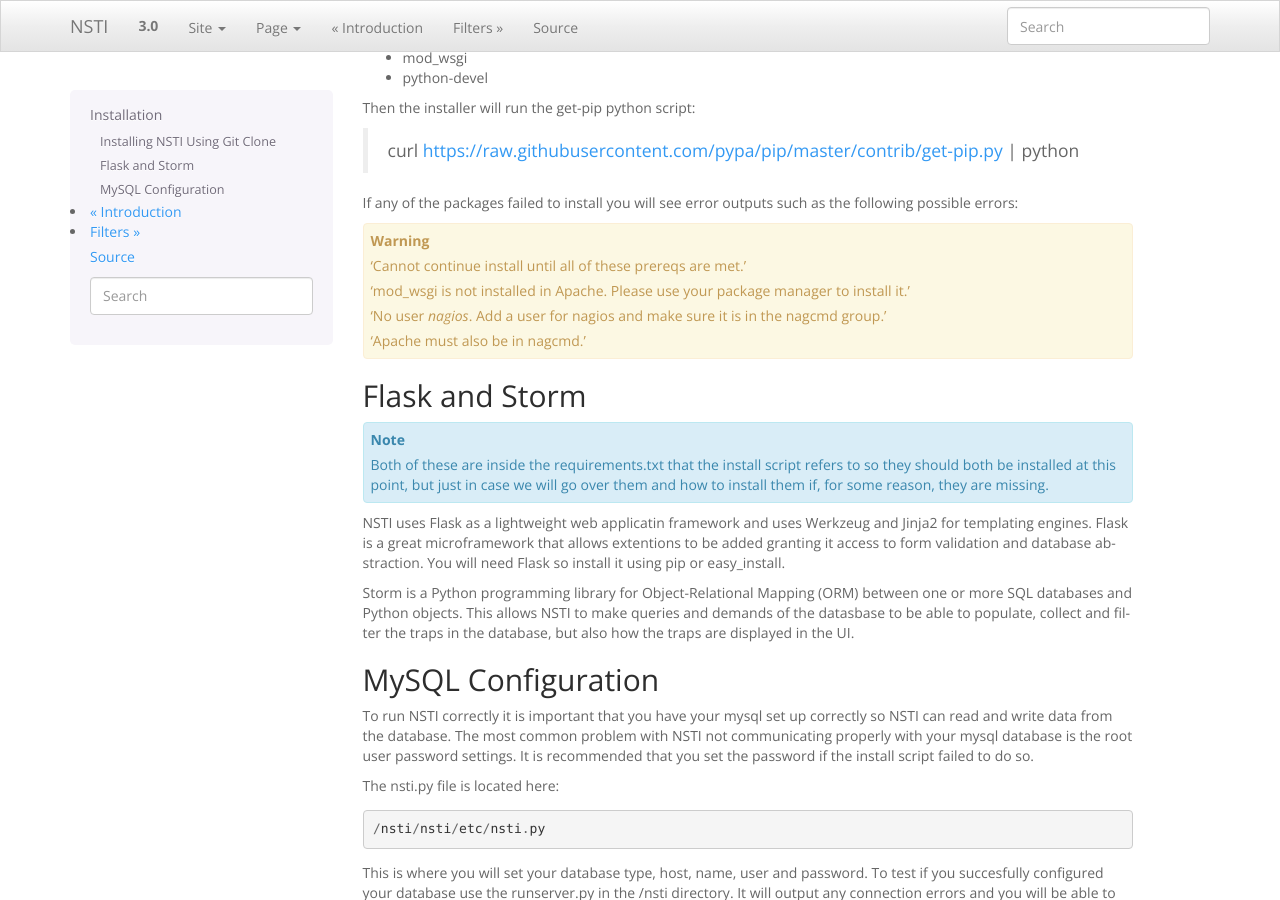
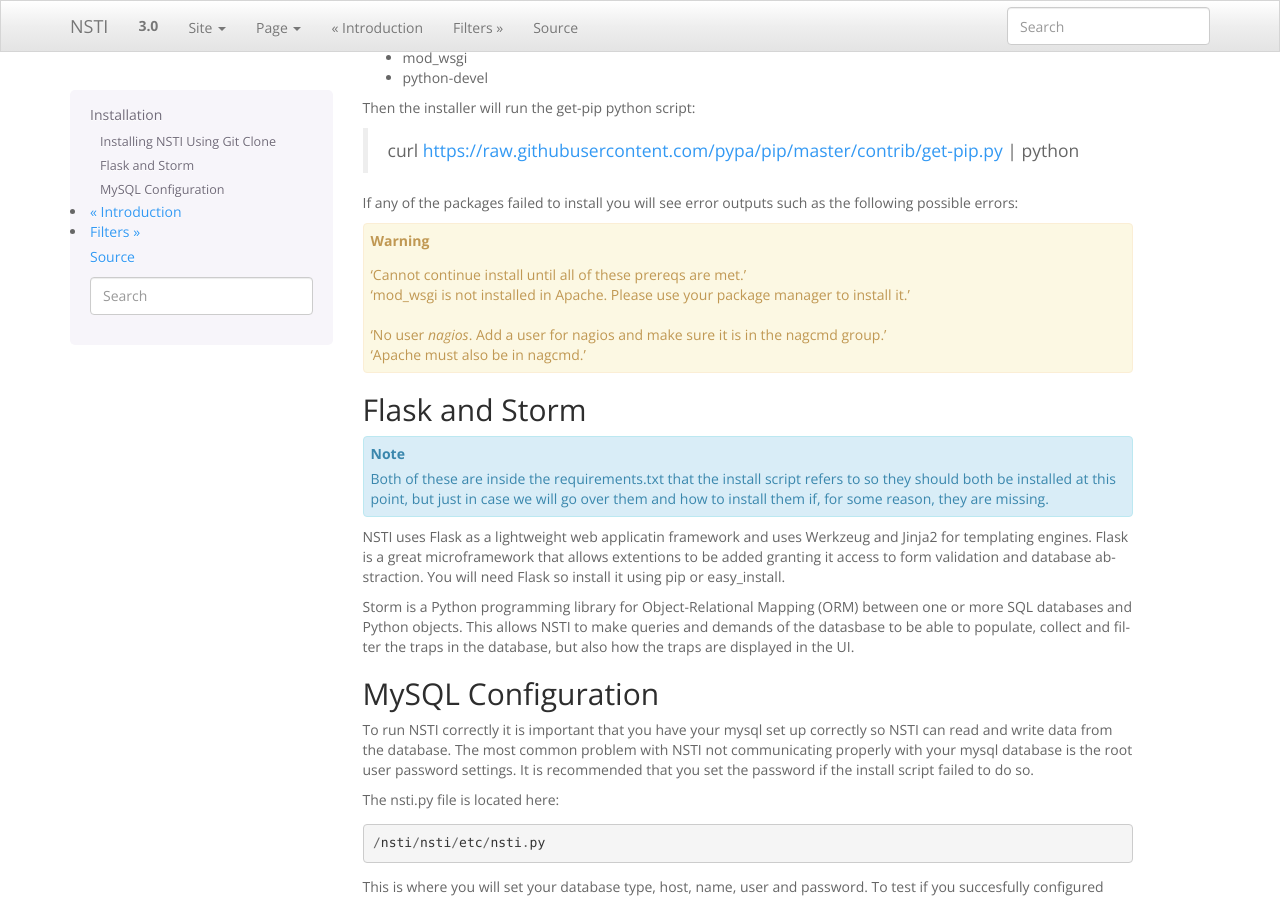
Before and after one commit to NagiosEnterprises/nsti, a Sphinx documentation site: the page built from docs/installation.rst, in a window 1280 px wide and 900 px high, scrolled down 1108 px. Built offline with Sphinx 7.4.7, drawn with Linux system fonts in a browser that asks for light colours.

```diff
--- a/docs/installation.rst
+++ b/docs/installation.rst
@@ -64,13 +64,11 @@ If any of the packages failed to install you will see error outputs such as the
 
 .. warning ::
 
-    'Cannot continue install until all of these prereqs are met.'
-
-    'mod_wsgi is not installed in Apache. Please use your package manager to install it.'
-
-    'No user `nagios`. Add a user for nagios and make sure it is in the nagcmd group.'
-
-    'Apache must also be in nagcmd.'
+    | 'Cannot continue install until all of these prereqs are met.'
+    | 'mod_wsgi is not installed in Apache. Please use your package manager to install it.'
+    |
+    | 'No user `nagios`. Add a user for nagios and make sure it is in the nagcmd group.'
+    | 'Apache must also be in nagcmd.'
 
 
 Flask and Storm
```
